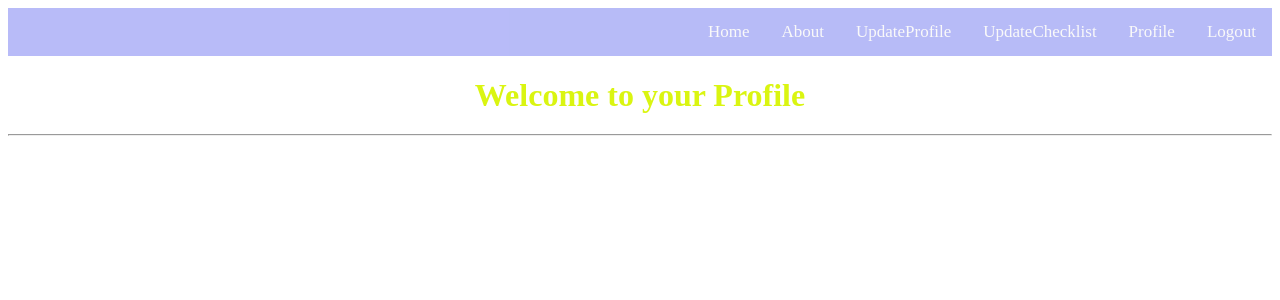
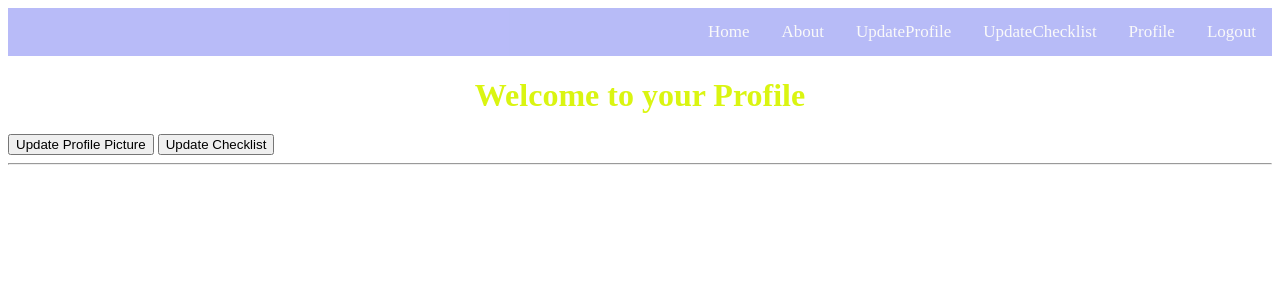
Before and after one commit to Guitarosaurus/LegendaryScottishInternships, a Django app: page /legendary/profile/ in a window 1280 px wide. Shown: the top 300 px of the page. Run offline with Django 3.2, Linux system fonts and the light colour scheme; the visitor is signed in with stand-in values (Sample User, id 1).

Commit message:
Made it so buttons are functional on profile page

```diff
--- a/templates/legendary/profile.html
+++ b/templates/legendary/profile.html
@@ -7,11 +7,27 @@
 
 {% block body_block %}
 <h1>Welcome to your Profile</h1>
+<!--Should this be in seperate page for updating profile-->
 <!-- <form id="user_profile_form" method="post" action="{% url 'legendary:update-profile' %}" enctype="multipart/form-data">
     {% csrf_token %}
     {{ form.as_p }}
     <input type="submit" name="submit" value="submit" />
 </form> -->
+
+<!--Add in profile photo-->
+
+<!--Buttons take us to update profile and update checklist-->
+<button id = "updateProfileButton" class = "button">Update Profile Picture</button>
+<button id="updateChecklistButton" class = "button">Update Checklist</button>
+
+<script type = "text/javascript">
+    document.getElementById("updateChecklistButton").onclick = function() {
+        location.href = "/legendary/change-checklist/";
+    }
+    document.getElementById("updateProfileButton").onclick = function() {
+        location.href = "/legendary/update-profile/";
+    }
+</script>
 
 <style>
     h1 {
```
